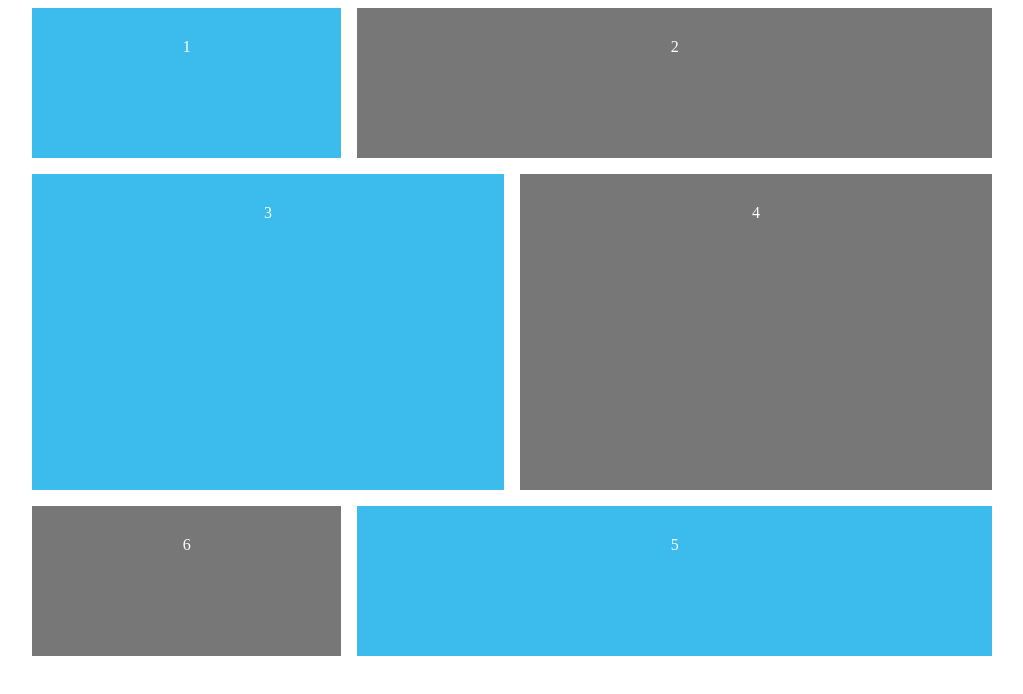
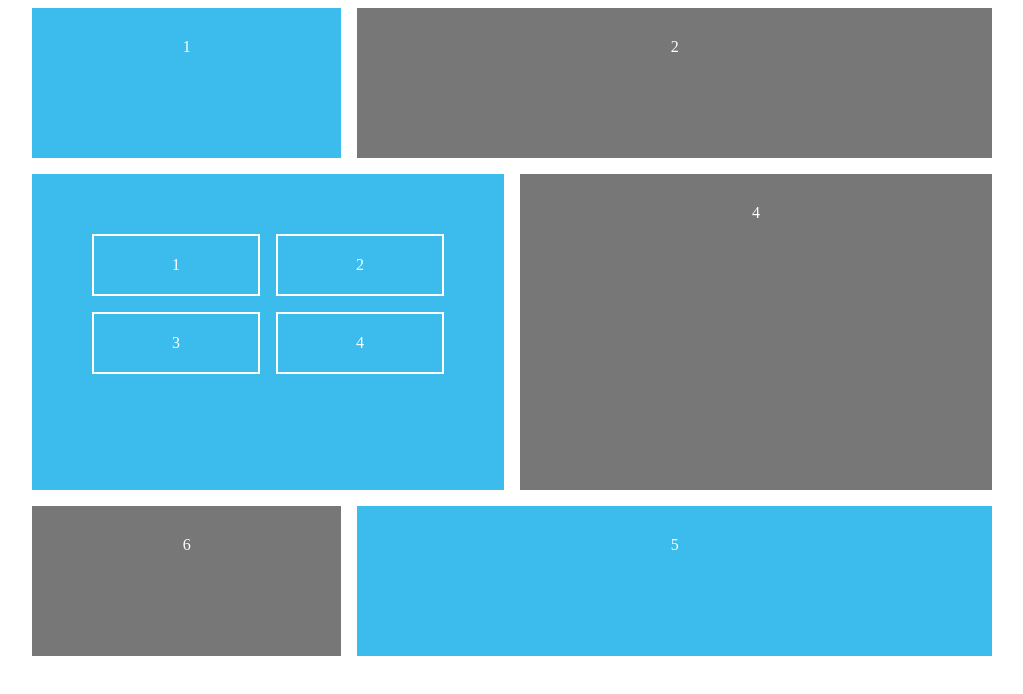
Before and after one commit to Amir-Pourhadi/Learn-Grid-System, a plain HTML site: page index.html in a window 1280 px wide. Shown: the whole page, without its empty margins (128-1151 px from the left). Drawn offline with Linux system fonts and the light colour scheme.

Commit message:
nested grid

```diff
--- a/grid.css
+++ b/grid.css
@@ -35,3 +35,15 @@
   grid-row: 4;
   grid-column: 1 / 3;
 }
+
+.nested {
+  display: grid;
+  grid-template-columns: 1fr 1fr;
+  gap: 1em;
+}
+
+.nested p {
+  border: 2px solid white;
+  padding: 20px;
+  margin: 0;
+}
--- a/index.html
+++ b/index.html
@@ -12,7 +12,14 @@
     <div id="content">
       <div class="one">1</div>
       <div class="two">2</div>
-      <div class="three">3</div>
+      <div class="three">
+        <div class="nested">
+          <p>1</p>
+          <p>2</p>
+          <p>3</p>
+          <p>4</p>
+        </div>
+      </div>
       <div class="four">4</div>
       <div class="five">5</div>
       <div class="six">6</div>
```
